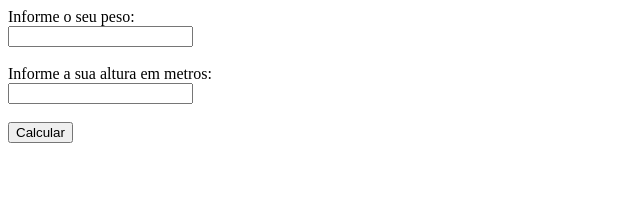
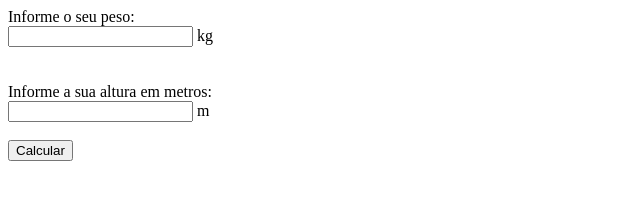
Before and after one commit to AnaSousa314/CalculadoraIMC, a plain HTML site: page index.html in a window 1280 px wide. Shown: the whole page, without its empty margins (0-640 px from the left). Drawn offline with Linux system fonts and the light colour scheme.

Commit message:
refactor: index

```diff
--- a/index.html
+++ b/index.html
@@ -4,27 +4,42 @@
   <meta charset="UTF-8">
   <meta http-equiv="X-UA-Compatible" content="IE=edge">
   <meta name="viewport" content="width=device-width, initial-scale=1.0">
+  <link rel="stylesheet" href="style.css">
   <title>Document</title>
+
 </head>
 <body>
+  <div class="content">
+    <div class="calculadora">
+      <div>
+        <div class="calc-peso">
           <label for="peso">
             Informe o seu peso:
           </label>
           <br>
-  <input name="peso" id="peso" type="number" step="0.01">
+          <input name="peso" id="peso" type="number" step="0.01"> kg
+        </div>
         <br><br>
+        <div class="calc-altura">
           <label for="altura">
             Informe a sua altura em metros:
           </label>
           <br>
-  <input name="altura" id="altura" type="number" step="0.01">
-  <br><br>
-  <button id="calc">Calcular</button>
+          <input name="altura" id="altura" type="number" step="0.01"> m
+        </div>
+        <br>
+        <div class="calc-btn">
+          <button id="calc" class="scale-up-center">Calcular</button>
+        </div>
+        <br><br><br>
+      </div>
+    </div>
+  </div>
 
-  <br><br><br>
-
+  <div class="calc-table">
     <div id="table">
 
+    </div>
   </div>
   <script src="./script.js"></script>
 </body>
```
Lines whose indentation alone changed are shown as unchanged.
